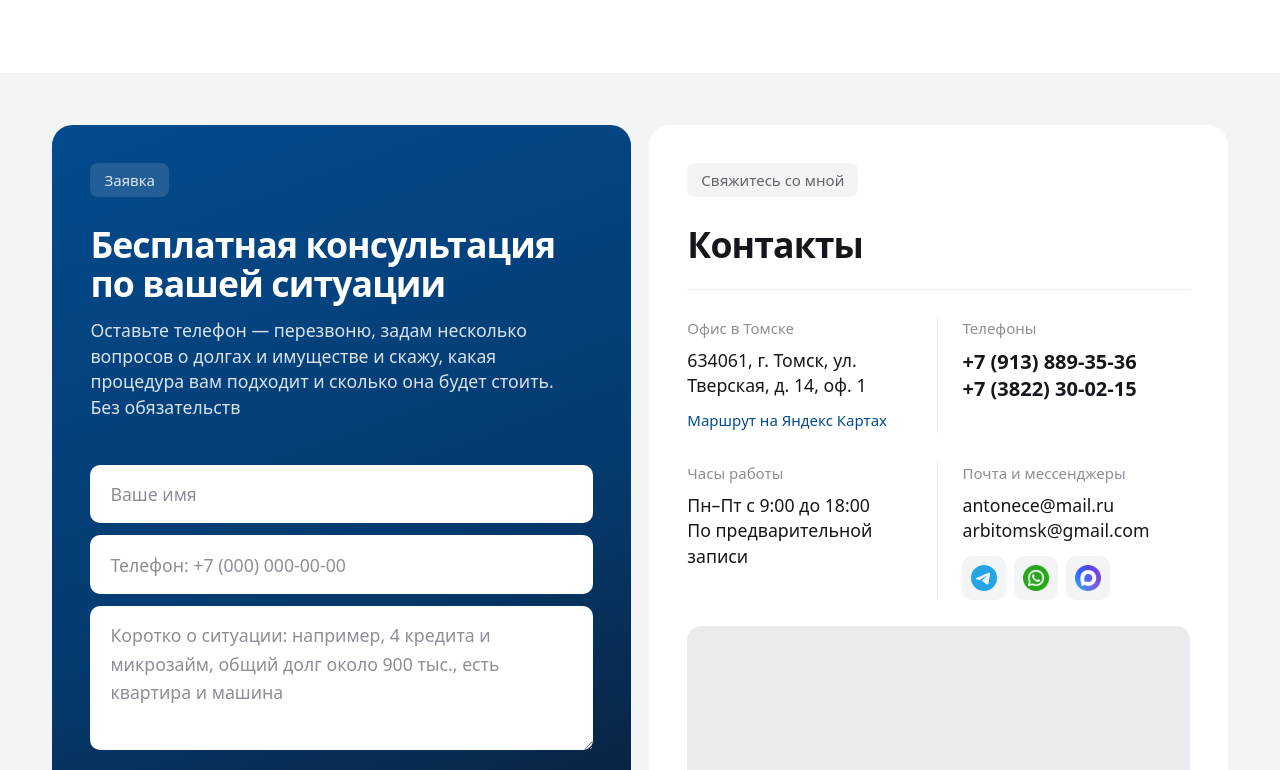
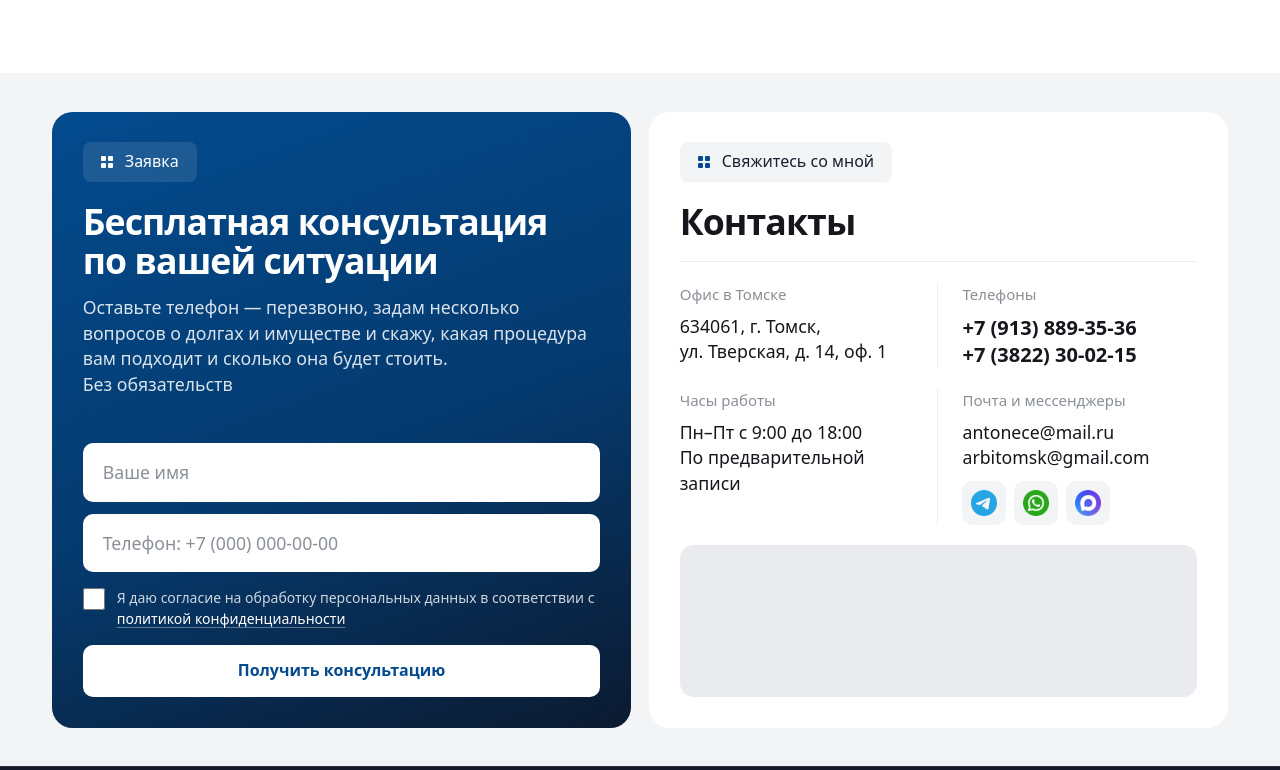
Before and after one commit to t0niske/upravl-site, an Astro site: page / in a window 1280 px wide. Shown: the part 9924-10694 px from the top of the page. Built offline with nearby package versions, Linux system fonts and the light colour scheme; Astro itself is replaced by a stand-in of ours.

Commit message:
Форма: без поля ситуации, белая кнопка, плашки с квадратиками, блок помещается в экран
Co-Authored-By: Claude Opus 5.5 <noreply@anthropic.com>

```diff
--- a/src/components/LeadForm.astro
+++ b/src/components/LeadForm.astro
@@ -38,7 +38,7 @@ const messengers = [
         <div class="absolute -left-[9999px]" aria-hidden="true">
           <label>Сайт <input type="text" name="website" tabindex="-1" autocomplete="off" /></label>
         </div>
-        <span class="lf-chip lf-chip-blue">Заявка</span>
+        <span class="lf-chip lf-chip-blue"><span class="lf-sq" aria-hidden="true"><i></i><i></i><i></i><i></i></span>Заявка</span>
         <h2 id="zayavka-title" class="lf-title">{nb(title)}</h2>
         <p class="lf-lead">{nb(text)}</p>
 
@@ -51,10 +51,6 @@ const messengers = [
             <span class="sr-only">Телефон, обязательно</span>
             <input name="phone" type="tel" inputmode="tel" autocomplete="tel" required minlength="10" maxlength="25" placeholder="Телефон: +7 (000) 000-00-00" />
           </label>
-          <label class="lf-field">
-            <span class="sr-only">Коротко о ситуации, необязательно</span>
-            <textarea name="message" rows="4" maxlength="2000" placeholder="Коротко о ситуации: например, 4 кредита и микрозайм, общий долг около 900 тыс., есть квартира и машина"></textarea>
-          </label>
           <label class="lf-consent">
             <input name="consent" type="checkbox" required value="1" />
             <span>Я даю согласие на обработку персональных данных в соответствии с <a href="/politika-konfidencialnosti/">политикой конфиденциальности</a></span>
@@ -65,13 +61,12 @@ const messengers = [
       </form>
 
       <div class="lf-contacts">
-        <span class="lf-chip">Свяжитесь со мной</span>
+        <span class="lf-chip"><span class="lf-sq" aria-hidden="true"><i></i><i></i><i></i><i></i></span>Свяжитесь со мной</span>
         <p class="lf-ctitle">Контакты</p>
         <dl class="lf-info">
           <div>
             <dt>Офис в Томске</dt>
-            <dd>{contacts.addressFull}</dd>
-            <dd><a href={contacts.yandexMapsUrl} target="_blank" rel="noopener" class="lf-route">Маршрут на Яндекс Картах</a></dd>
+            <dd>{contacts.addressFull.replace(/(г\.|ул\.|д\.|оф\.) /g, '$1 ')}</dd>
           </div>
           <div>
             <dt>Телефоны</dt>
@@ -143,22 +138,29 @@ const messengers = [
 </script>
 
 <style>
-  .lf { padding: clamp(2.5rem, 4vw, 3.5rem) 0 clamp(3rem, 5vw, 4.5rem); background: #f3f4f6; }
+  .lf { padding: clamp(2rem, 3vw, 2.75rem) 0; background: #f3f4f6; }
   .lf-grid { display: grid; gap: clamp(0.75rem, 1.4vw, 1.25rem); }
   @media (min-width: 1024px) { .lf-grid { grid-template-columns: minmax(0, 1fr) minmax(0, 1fr); } }
 
-  .lf-chip { display: inline-flex; align-self: flex-start; padding: 0.5rem 0.875rem; border-radius: 8px; background: #f3f4f6; font-size: 0.9375rem; line-height: 1.2; color: #5f646d; }
-  .lf-chip-blue { background: rgb(255 255 255 / 0.12); color: rgb(255 255 255 / 0.85); }
+  .lf-chip {
+    display: inline-flex; align-self: flex-start; align-items: center; gap: 0.75rem;
+    padding: 0.625rem 1.125rem; border-radius: 8px; background: #f3f4f6;
+    font-size: clamp(1rem, 1.1vw, 1.1875rem); line-height: 1.2; color: var(--color-ink);
+  }
+  .lf-chip-blue { background: rgb(255 255 255 / 0.1); color: #fff; }
+  .lf-sq { display: grid; grid-template-columns: 5px 5px; grid-auto-rows: 5px; gap: 2px; }
+  .lf-sq i { width: 5px; height: 5px; border-radius: 1px; background: #034b8e; }
+  .lf-chip-blue .lf-sq i { background: #fff; }
 
   /* Форма — синяя карточка */
   .lf-form {
     position: relative; display: flex; flex-direction: column;
-    padding: clamp(1.25rem, 3vw, 2.75rem); border-radius: clamp(16px, 1.6vw, 24px);
+    padding: clamp(1.25rem, 2.4vw, 2.25rem); border-radius: clamp(16px, 1.6vw, 24px);
     background: linear-gradient(160deg, #034b8e 0%, #053a6e 55%, #0b1a30 100%); color: #fff;
   }
-  .lf-title { margin-top: clamp(1.25rem, 2.2vw, 2rem); font-family: var(--font-display); font-weight: 700; font-size: var(--fs-h2); line-height: 1.08; letter-spacing: -0.025em; color: #fff; text-wrap: wrap; }
+  .lf-title { margin-top: clamp(1rem, 1.6vw, 1.5rem); font-family: var(--font-display); font-weight: 700; font-size: var(--fs-h2); line-height: 1.08; letter-spacing: -0.025em; color: #fff; text-wrap: wrap; }
   .lf-lead { margin-top: 1rem; max-width: 34rem; font-size: var(--fs-body); line-height: 1.45; color: rgb(255 255 255 / 0.85); text-wrap: wrap; }
-  .lf-fields { display: grid; gap: 0.75rem; margin-top: auto; padding-top: clamp(1.5rem, 3vw, 2.75rem); }
+  .lf-fields { display: grid; gap: 0.75rem; margin-top: auto; padding-top: clamp(1.25rem, 2vw, 1.75rem); }
   .lf-field { display: block; }
   .lf-field input, .lf-field textarea {
     width: 100%; padding: 0.95rem 1.25rem; border: 0; border-radius: 10px; background: #fff;
@@ -170,14 +172,14 @@ const messengers = [
   .lf-field input::placeholder, .lf-field textarea::placeholder { color: #8a8f98; }
   .lf-field input:focus, .lf-field textarea:focus { box-shadow: inset 0 0 0 2px #5b9be0; }
   .lf-consent { display: grid; grid-template-columns: 22px minmax(0, 1fr); gap: 0.75rem; margin-top: 0.25rem; font-size: 0.875rem; line-height: 1.45; color: rgb(255 255 255 / 0.8); }
-  .lf-consent input { width: 22px; height: 22px; margin: 0; accent-color: #15171c; }
+  .lf-consent input { width: 22px; height: 22px; margin: 0; accent-color: #fff; }
   .lf-consent a { color: #fff; }
   .lf-btn {
     display: flex; align-items: center; justify-content: center; min-height: clamp(3.25rem, 4vw, 4rem); margin-top: 0.25rem;
-    border-radius: 10px; background: #15171c; color: #fff; font-size: clamp(1rem, 1.15vw, 1.1875rem); font-weight: 500; cursor: pointer;
+    border-radius: 10px; background: #fff; color: #034b8e; font-size: clamp(1rem, 1.15vw, 1.1875rem); font-weight: 600; cursor: pointer;
     transition: background-color 150ms var(--ease-out), transform 120ms var(--ease-out);
   }
-  .lf-btn:hover { background: #000; }
+  .lf-btn:hover { background: #e6eef8; }
   .lf-btn:active { transform: scale(0.98); }
   .lf-btn:disabled { opacity: 0.7; cursor: default; }
   .lf-btn:focus-visible, .lf-consent a:focus-visible { outline: 2px solid #fff; outline-offset: 3px; }
@@ -187,11 +189,11 @@ const messengers = [
   .lead-status.is-err { background: #fbe9e2; color: #7a2e10; }
 
   /* Контакты — белая карточка */
-  .lf-contacts { display: flex; flex-direction: column; padding: clamp(1.25rem, 3vw, 2.75rem); border-radius: clamp(16px, 1.6vw, 24px); background: #fff; color: #15171c; }
-  .lf-ctitle { margin-top: clamp(1.25rem, 2.2vw, 2rem); padding-bottom: clamp(1.25rem, 2vw, 1.75rem); border-bottom: 1px solid #eceef1; font-family: var(--font-display); font-weight: 700; font-size: var(--fs-h2); line-height: 1.08; letter-spacing: -0.025em; }
-  .lf-info { display: grid; gap: 1.25rem; padding: clamp(1.25rem, 2vw, 1.75rem) 0; }
+  .lf-contacts { display: flex; flex-direction: column; padding: clamp(1.25rem, 2.4vw, 2.25rem); border-radius: clamp(16px, 1.6vw, 24px); background: #fff; color: #15171c; }
+  .lf-ctitle { margin-top: clamp(1rem, 1.6vw, 1.5rem); padding-bottom: clamp(1rem, 1.6vw, 1.25rem); border-bottom: 1px solid #eceef1; font-family: var(--font-display); font-weight: 700; font-size: var(--fs-h2); line-height: 1.08; letter-spacing: -0.025em; }
+  .lf-info { display: grid; gap: 1.25rem; padding: clamp(1rem, 1.6vw, 1.25rem) 0; }
   @media (min-width: 640px) {
-    .lf-info { grid-template-columns: 1fr 1fr; gap: 1.75rem 0; }
+    .lf-info { grid-template-columns: 1fr 1fr; gap: 1.25rem 0; }
     .lf-info > div:nth-child(odd) { padding-right: 1.5rem; border-right: 1px solid #eceef1; }
     .lf-info > div:nth-child(even) { padding-left: 1.5rem; }
   }
@@ -207,7 +209,7 @@ const messengers = [
   .lf-phones a { font-family: var(--font-sans); font-weight: 700; font-size: clamp(1.25rem, 1.5vw, 1.4375rem); line-height: 1.35; color: #15171c; text-decoration: none; }
   .lf-mail a { font-weight: 500; color: #15171c; text-decoration: none; }
   .lf-phones a:hover, .lf-mail a:hover { color: #034b8e; }
-  .lf-msgs { display: flex; gap: 0.5rem; margin-top: 0.75rem !important; }
+  .lf-msgs { display: flex; gap: 0.5rem; margin-top: 0.625rem !important; }
   .lf-msg { display: grid; place-items: center; width: 2.75rem; height: 2.75rem; border-radius: 10px; background: #f3f4f6; transition: background-color 150ms var(--ease-out), transform 120ms var(--ease-out); }
   .lf-msg :global(svg), .lf-msg :global(img) { width: 1.625rem; height: 1.625rem; }
   .lf-msg:hover { background: #e6e8ec; }
@@ -215,6 +217,6 @@ const messengers = [
   .lf-phones a:focus-visible, .lf-mail a:focus-visible, .lf-msg:focus-visible { outline: 2px solid #034b8e; outline-offset: 3px; border-radius: 6px; }
   .lf-route { font-size: 0.9375rem; font-weight: 500; color: #034b8e; text-decoration: none; }
   .lf-route:hover { text-decoration: underline; }
-  .lf-map { flex: 1; min-height: 16rem; overflow: hidden; border-radius: 14px; background: #e9ebee; }
-  .lf-map iframe { display: block; width: 100%; height: 100%; min-height: 16rem; border: 0; }
+  .lf-map { flex: 1; min-height: 9.5rem; overflow: hidden; border-radius: 14px; background: #e9ebee; }
+  .lf-map iframe { display: block; width: 100%; height: 100%; min-height: 9.5rem; border: 0; }
 </style>
```
Also changed, not shown: design/form/live-mobile.jpg.
